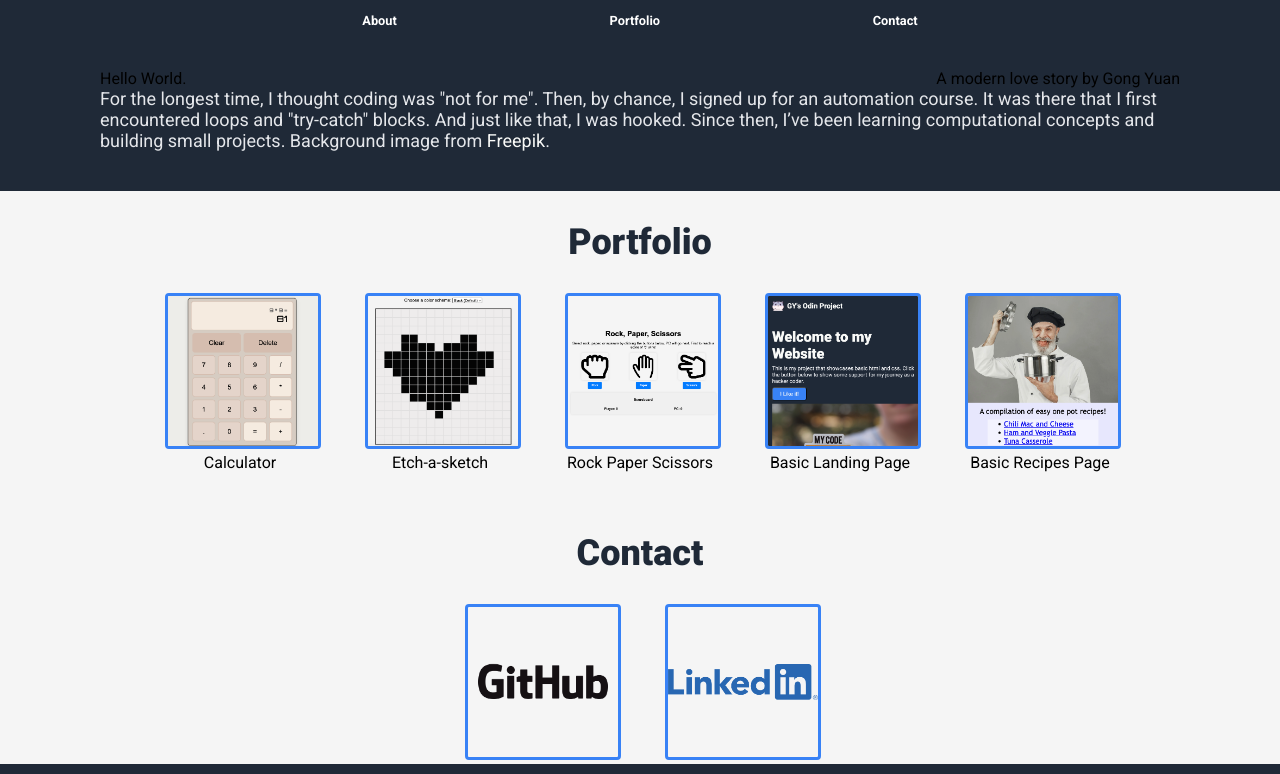
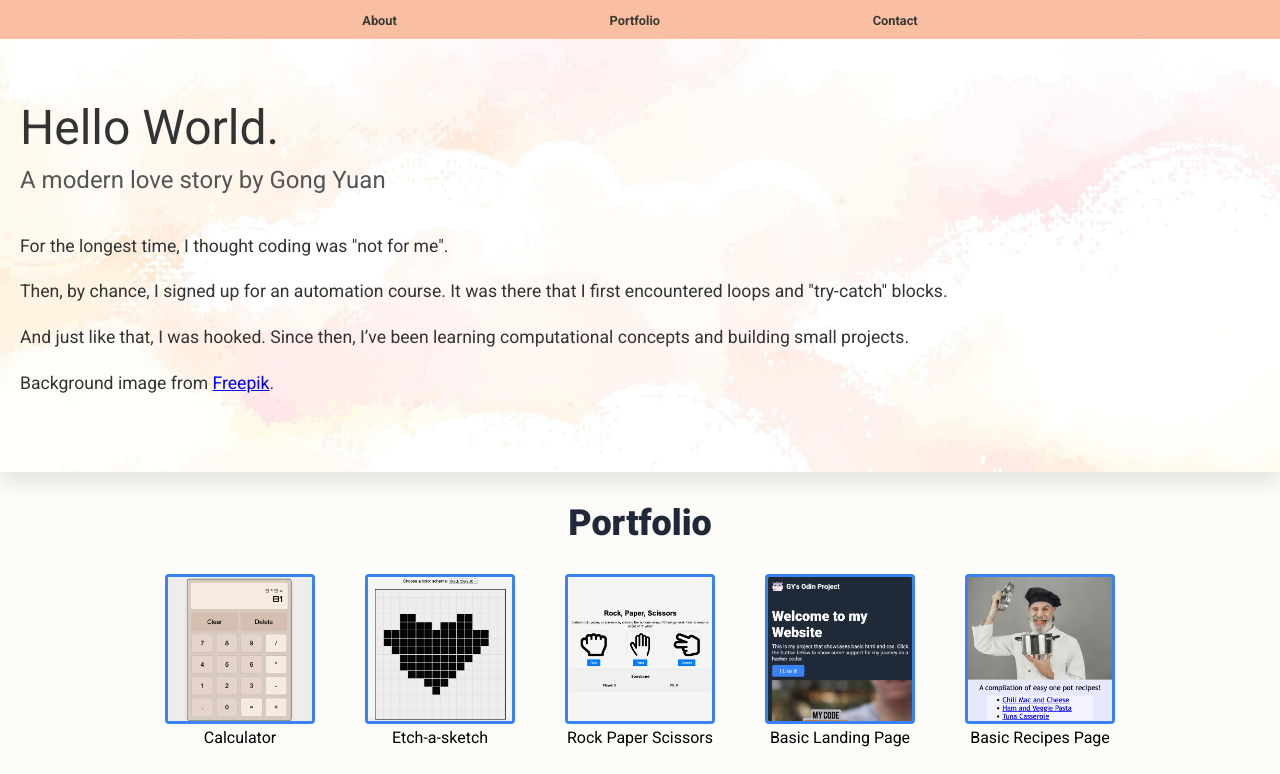
Before and after one commit to gongyuannn/profile, a plain HTML site: page index.html in a window 1280 px wide. Shown: the top 774 px of the page. Drawn offline with Linux system fonts and the light colour scheme.

Commit message:
Add smooth scroll, amend colour scheme and fix hero section to fit in page

```diff
--- a/index.html
+++ b/index.html
@@ -18,19 +18,15 @@
     </header>
 
 <!-- to review -->
-    <div class="hero" id ="about">
-        <div class="title">Hello World. </div>
-        <div class="subtitle">A modern love story by Gong Yuan
-        </div>
-        <div class="subtext">
-            For the longest time, I thought coding was "not for me".
-
-            Then, by chance, I signed up for an automation course. It was there that I first encountered loops and "try-catch" blocks.
-
-            And just like that, I was hooked. Since then, I’ve been learning computational concepts and building small projects.
-
-            Background image from <a href="http://www.freepik.com">Freepik</a>.
-        </div>
+    <div class="hero" id="about">
+    <div class="title">Hello World.</div>
+    <div class="subtitle">A modern love story by Gong Yuan</div>
+    <div class="subtext">
+        <p>For the longest time, I thought coding was "not for me".</p>
+        <p>Then, by chance, I signed up for an automation course. It was there that I first encountered loops and "try-catch" blocks.</p>
+        <p>And just like that, I was hooked. Since then, I’ve been learning computational concepts and building small projects.</p>
+        <p>Background image from <a href="http://www.freepik.com">Freepik</a>.</p>
+    </div>
     </div>
 
     <div class="midsection">
--- a/styles.css
+++ b/styles.css
@@ -1,10 +1,15 @@
 @import url('https://fonts.googleapis.com/css2?family=Roboto:ital,wght@0,100;0,300;0,400;0,500;0,700;0,900;1,100;1,300;1,400;1,500;1,700;1,900&display=swap');
+
+* {
+    scroll-behavior: smooth;
+    box-sizing: border-box;
+}
 
 body {
     font-family: "Roboto", "Arial", sans-serif;
     margin: 0;
     padding: 0;
-    background-color: #f5f5f5;
+    background-color: #FEFCF8;
 }
 
 /* Sticky Navigation Bar */
@@ -12,7 +17,7 @@ body {
     position: sticky;
     top: 0;
     z-index: 1000;
-    background-color: #1f2937;
+    background-color: #fabea2;
     padding: 10px 0;
     width: 100%;
     display: flex;
@@ -30,82 +35,47 @@ ul {
 
 ul li a {
     text-decoration: none;
-    color: white;
+    color: #393933;
     padding: 10px 20px;
     font-weight: bold;
     font-size: 0.8em;
 }
 
 ul li a:hover {
-    background-color: #333;
-    color: #fff;
-}
-
-img {
-    object-fit: contain
-}
-
-img.logo {
-    height: 40px;
-}
-
-.right-header {
-    font-size: 18px;
-    flex-shrink: 0;
-}
-
-a {
-    text-decoration: none;
-    color: #F9FAF8;
+    background-color: #FEE9DF;
+    color: #393933;
 }
 
 .hero {
-    background-color: #1f2937;
+    width: 100%;
+    padding: 60px 20px;
+
+    background-image: url('./images/watercolour.jpg');
+    background-size: cover;
+    background-position: center;
+
     display: flex;
-    flex-wrap: wrap;
-    justify-content: space-between;
-    align-items: center;
-    padding: 30px 100px;
+    flex-direction: column;
+    justify-content: center;
+    color: #333;
+    box-shadow: 0 10px 20px rgba(0, 0, 0, 0.1);
 }
 
-.left-hero {
-    max-width: 30rem;
-    display: flex;
-    flex-direction: column;
-    align-items: flex-start;
-}
-
-.maintext {
-    font-size: 48px;
-    font-weight: 900;
-    color: #F9FAF8;
+.hero .title {
+    font-size: 3em;
     margin-bottom: 10px;
 }
 
-.subtext {
-    font-size: 18px;
-    color: #E5E7EB;
-    margin-bottom: 10px;
+.hero .subtitle {
+    font-size: 1.5em;
+    margin-bottom: 20px;
+    color: #555;
 }
 
-button {
-    background-color: #3882F6;
-    color: #F9FAF8;
-    padding: 10px 25px;
-    border-radius: 8px;
-    margin-bottom: 10px;
-    font-size: 18px;
-}
-
-.right-hero {
-    max-width: 35rem;
-    display: flex;
-    align-items: center;
-    justify-content: right;
-}
-
-.hero-img {
-    max-width: 100%;
+.hero .subtext p {
+    margin-bottom: 15px;
+    font-size: 1.1em;
+    line-height: 1.6;
 }
 
 .midsection {
```
